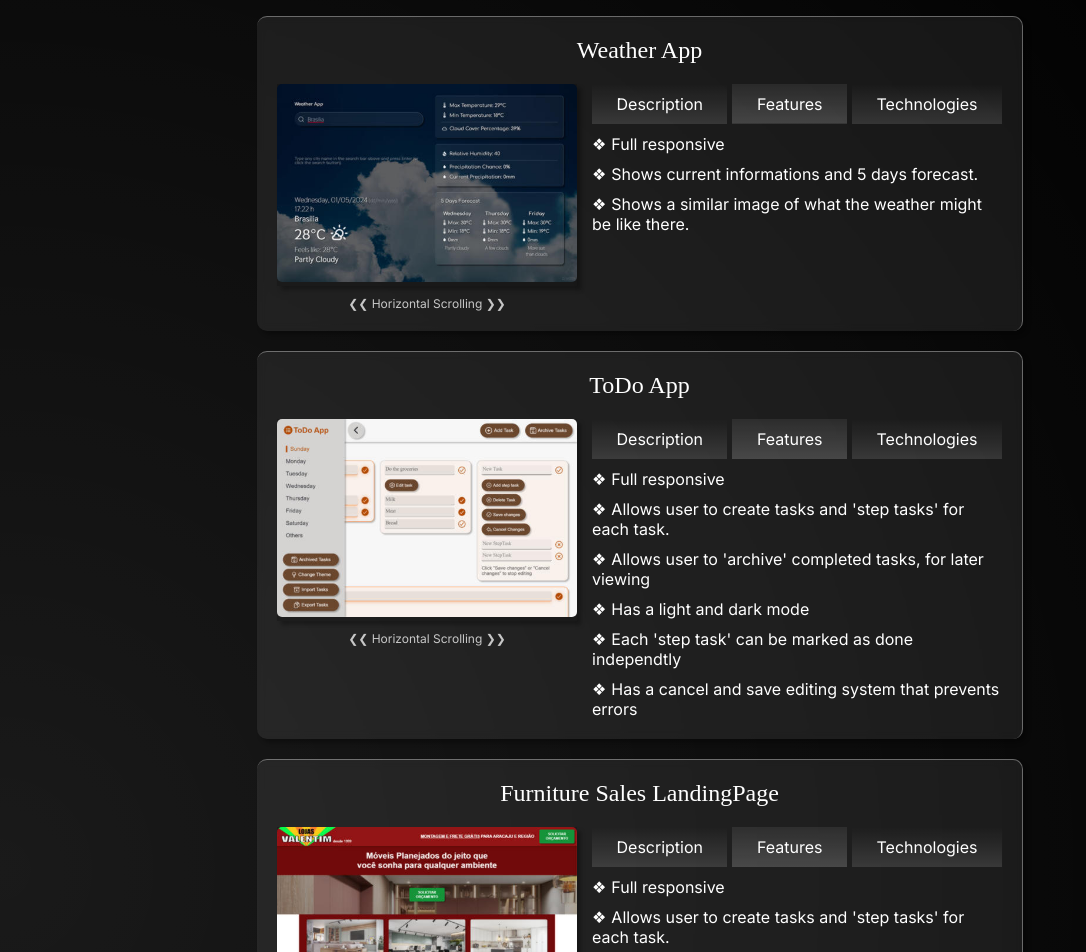
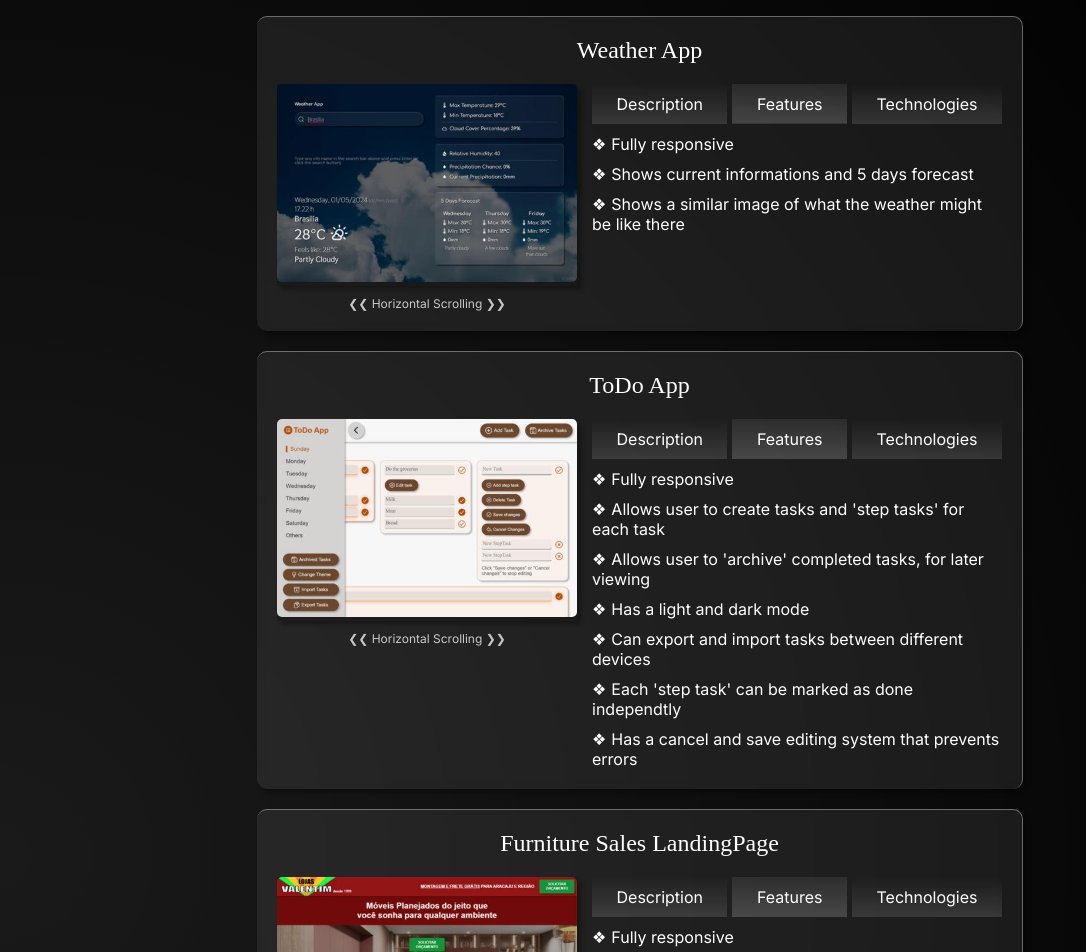
Before and after one commit to GustLSant/web-portifolio, a React (Create React App) app: page / in a window 1280 px wide. Shown: the part 1100-2052 px from the top of the page, without its empty margins (0-1086 px from the left). Built offline with nearby package versions, Linux system fonts and the light colour scheme; a web font is replaced by a local one.

Commit message:
correcoes detalhes sessao Projects

```diff
--- a/src/components/ProjectsSection/Project.jsx
+++ b/src/components/ProjectsSection/Project.jsx
@@ -31,7 +31,7 @@ function Project(props){
         if(isDragging){
             const deltaX = event.clientX - prevClientX;
             // const scrollSpeed = 0.01;
-            const scrollAmount = 10;
+            const scrollAmount = 3;
 
             // if(deltaX > 0){ divScreenshots.current.scrollLeft -= divScreenshots.current.offsetWidth * scrollSpeed; }
             // else{ divScreenshots.current.scrollLeft += divScreenshots.current.offsetWidth * scrollSpeed; }
--- a/src/components/ProjectsSection/ProjectsSection.jsx
+++ b/src/components/ProjectsSection/ProjectsSection.jsx
@@ -28,15 +28,15 @@ function ProjectsSection() {
                             "Web app that allows you to view weather information for any city in the world.",
                         ],
                         [
-                            "Full responsive",
-                            "Shows current informations and 5 days forecast.",
-                            "Shows a similar image of what the weather might be like there."
+                            "Fully responsive",
+                            "Shows current informations and 5 days forecast",
+                            "Shows a similar image of what the weather might be like there"
                         ],
                         [
                             "React",
                             "JavaScript",
                             "CSS",
-                            "HTML"
+                            "HTML",
                         ]
                     ]}
                 />
@@ -49,10 +49,11 @@ function ProjectsSection() {
                             "Web app to manage your daily and future tasks.",
                         ],
                         [
-                            "Full responsive",
-                            "Allows user to create tasks and 'step tasks' for each task.",
+                            "Fully responsive",
+                            "Allows user to create tasks and 'step tasks' for each task",
                             "Allows user to 'archive' completed tasks, for later viewing",
                             "Has a light and dark mode",
+                            "Can export and import tasks between different devices",
                             "Each 'step task' can be marked as done independtly",
                             "Has a cancel and save editing system that prevents errors"
                         ],
@@ -73,12 +74,9 @@ function ProjectsSection() {
                             "Furniture Sales LandingPage where customers can visualize products images and contact the company.",
                         ],
                         [
-                            "Full responsive",
-                            "Allows user to create tasks and 'step tasks' for each task.",
-                            "Allows user to 'archive' completed tasks, for later viewing",
-                            "Has a light and dark mode",
-                            "Each 'step task' can be marked as done independtly",
-                            "Has a cancel and save editing system that prevents errors"
+                            "Fully responsive",
+                            "Allows user visualize products in a high-resolution window",
+                            "Allows user to contact the company",
                         ],
                         [
                             "JavaScript",
```
